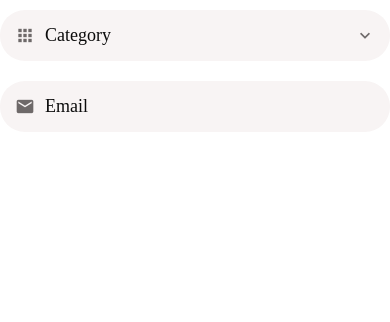
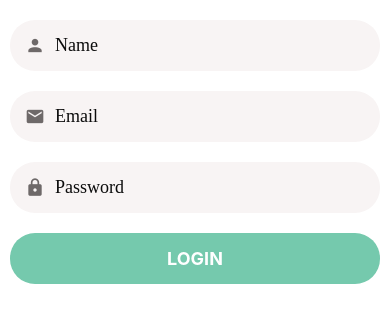
Before and after one commit to janikasavela/DogHub, a React Native app: screen / in a window 390 px wide. Shown: the top 322 px of the page. Built offline with nearby package versions, Linux system fonts and the light colour scheme.

Commit message:
kirjautuminen ja rekisteröinti

```diff
--- a/App.js
+++ b/App.js
@@ -2,7 +2,7 @@ import { StatusBar } from 'expo-status-bar';
 import { StyleSheet, Text, View, ViewComponent } from 'react-native';
 import WelcomeScreen from './app/screens/WelcomeScreen';
 import ViewImageScreen from './app/screens/ViewImageScreen';
-import React from 'react';
+import React, { useState } from 'react';
 
 import AppText from './app/components/AppText';
 import Card from './app/components/Card';
@@ -15,14 +15,12 @@ import AccountScreen from './app/screens/AccountScreen';
 import ListingScreen from './app/screens/ListingScreen';
 import AppPicker from './app/components/AppPicker';
 import AppTextInput from './app/components/AppTextInput';
+import LoginScreen from './app/screens/LoginScreen';
+import RegisterScreen from './app/screens/RegisterScreen';
 
 export default function App() {
-  return  (
-<Screen>
-  <AppPicker icon="apps" placeholder="Category"/>
-  <AppTextInput icon="email" placeholder="Email"/>
-</Screen>
-  );
+
+  return  <RegisterScreen/>
 }
 
 const styles = StyleSheet.create({
--- a/app/components/AppPicker.js
+++ b/app/components/AppPicker.js
@@ -5,9 +5,11 @@ import { MaterialCommunityIcons } from '@expo/vector-icons';
 import defaultStyles from '../config/styles';
 import AppText from './AppText';
 import Screen from './Screen';
+import { FlatList } from 'react-native-gesture-handler';
+import PickerItem from './PickerItem';
 
 
-function AppPicker({icon, placeholder, ...otherProps}) {
+function AppPicker({icon, items, onSelectItem, placeholder, selectedItem}) {
     const [modalVisible, setModalVisible] = useState(false)
 
     return (
@@ -15,13 +17,25 @@ function AppPicker({icon, placeholder, ...otherProps}) {
     <TouchableWithoutFeedback onPress={() => setModalVisible(true)}>
         <View style={styles.container}>
           { icon &&  <MaterialCommunityIcons name={icon} size={20} color={defaultStyles.colors.medium} style={styles.icon}/>}
-            <AppText style={styles.text}>{placeholder}</AppText>
+            <AppText style={styles.text}>{selectedItem ? selectedItem.label : placeholder}</AppText>
             <MaterialCommunityIcons name="chevron-down" size={20} color={defaultStyles.colors.medium}/>
         </View>
         </TouchableWithoutFeedback>
         <Modal visible={modalVisible} animationType='slide'>
             <Screen>
             <Button title="close" onPress={() => setModalVisible(false)}/>
+            <FlatList
+            data={items}
+            keyExtractor={item => item.value.toString()}
+            renderItem={({item}) =>
+        <PickerItem
+           label={item.label}
+           onPress={() => {
+            setModalVisible(false)
+            onSelectItem(item)
+           }}
+        />}
+            />
             </Screen>
         </Modal>
         </>
--- /dev/null
+++ b/app/components/PickerItem.js
@@ -0,0 +1,19 @@
+import React from 'react';
+import { TouchableOpacity, StyleSheet } from 'react-native';
+import AppText from './AppText';
+
+function PickerItem({label, onPress}) {
+    return (
+        <TouchableOpacity onPress={onPress}>
+            <AppText style={styles.text}>{label}</AppText>
+        </TouchableOpacity>
+    );
+}
+
+const styles = StyleSheet.create({
+    text: {
+        padding: 20
+    }
+})
+
+export default PickerItem;
--- /dev/null
+++ b/app/components/forms/AppForm.js
@@ -0,0 +1,20 @@
+import React from 'react';
+import { Formik } from 'formik';
+
+function AppForm({initialValues, onSubmit, validationSchema, children}) {
+    return (
+        <Formik
+        initialValues={initialValues}
+        onSubmit={onSubmit}
+        validationSchema={validationSchema}
+        >
+            {() => (
+                <>
+                {children}
+                </>
+            )}
+        </Formik>
+    );
+}
+
+export default AppForm;
--- /dev/null
+++ b/app/components/forms/AppFormField.js
@@ -0,0 +1,22 @@
+import React from "react";
+import { useFormikContext } from "formik";
+
+import AppTextInput from "../AppTextInput";
+import ErrorMessage from "./ErrorMessage";
+
+function AppFormField({ name, ...otherProps }) {
+  const { setFieldTouched, handleChange, errors, touched } = useFormikContext();
+
+  return (
+    <>
+      <AppTextInput
+        onBlur={() => setFieldTouched(name)}
+        onChangeText={handleChange(name)}
+        {...otherProps}
+      />
+      <ErrorMessage error={errors[name]} visible={touched[name]} />
+    </>
+  );
+}
+
+export default AppFormField;
--- /dev/null
+++ b/app/components/forms/ErrorMessage.js
@@ -0,0 +1,16 @@
+import React from "react";
+import { StyleSheet } from "react-native";
+
+import AppText from "../AppText";
+
+function ErrorMessage({ error, visible }) {
+  if (!visible || !error) return null;
+
+  return <AppText style={styles.error}>{error}</AppText>;
+}
+
+const styles = StyleSheet.create({
+  error: { color: "red" },
+});
+
+export default ErrorMessage;
--- /dev/null
+++ b/app/components/forms/SubmitButton.js
@@ -0,0 +1,14 @@
+import React from 'react';
+import { useFormikContext } from 'formik';
+
+import AppButton from '../AppButton';
+
+function SubmitButton({ title }) {
+ const { handleSubmit } = useFormikContext()
+
+    return (
+        <AppButton title={title} onPress={handleSubmit}/>
+    );
+}
+
+export default SubmitButton;
--- /dev/null
+++ b/app/components/forms/index.js
@@ -0,0 +1,4 @@
+export { default as AppForm } from './AppForm';
+export { default as AppFormField } from './AppFormField';
+export { default as ErrorMessage } from './ErrorMessage';
+export { default as SubmitButton } from './SubmitButton';
--- /dev/null
+++ b/app/screens/LoginScreen.js
@@ -0,0 +1,63 @@
+import React from 'react';
+import { Image, StyleSheet} from 'react-native';
+import * as Yup from 'yup';
+
+import Screen from '../components/Screen';
+import {AppForm, SubmitButton, AppFormField} from '../components/forms';
+
+const validationSchema = Yup.object().shape( {
+  email: Yup.string().required().email().label("Email"),
+  password: Yup.string().required().min(4).label("Password"),
+} )
+
+
+function LoginScreen(props) {
+
+    return (
+        <Screen style={styles.container}>
+            <Image
+            style={styles.logo}
+            source={require("../assets/paw.png")}/>
+            <AppForm
+            initialValues={{email: '', password: ''}}
+            onSubmit={values => console.log(values)}
+            validationSchema={validationSchema}
+            >
+               <AppFormField
+          autoCapitalize="none"
+          autoCorrect={false}
+          icon="email"
+          keyboardType="email-address"
+          name="email"
+          placeholder="Email"
+          textContentType="emailAddress"
+        />
+        <AppFormField
+          autoCapitalize="none"
+          autoCorrect={false}
+          icon="lock"
+          name="password"
+          placeholder="Password"
+          secureTextEntry
+          textContentType="password"
+        />
+            <SubmitButton title="Login"/>
+            </AppForm>
+        </Screen>
+    );
+}
+
+const styles = StyleSheet.create({
+    container: {
+        padding: 10
+    },
+    logo: {
+        width: 80,
+        height: 80,
+        alignSelf: 'center',
+        marginTop: 50,
+        marginBottom: 20
+    }
+})
+
+export default LoginScreen;
--- /dev/null
+++ b/app/screens/RegisterScreen.js
@@ -0,0 +1,67 @@
+import React from 'react';
+import {StyleSheet} from 'react-native';
+import * as Yup from 'yup';
+
+import Screen from '../components/Screen';
+import {AppForm, SubmitButton, AppFormField} from '../components/forms';
+
+const validationSchema = Yup.object().shape( {
+  name: Yup.string().required().label("Name"),
+  email: Yup.string().required().email().label("Email"),
+  password: Yup.string().required().min(4).label("Password"),
+} )
+
+
+function RegisterScreen() {
+
+    return (
+        <Screen style={styles.container}>
+            <AppForm
+            initialValues={{name: '', email: '', password: ''}}
+            onSubmit={values => console.log(values)}
+            validationSchema={validationSchema}
+            >
+          <AppFormField
+          autoCorrect={false}
+          icon="account"
+          name="name"
+          placeholder="Name"
+        />
+               <AppFormField
+          autoCapitalize="none"
+          autoCorrect={false}
+          icon="email"
+          keyboardType="email-address"
+          name="email"
+          placeholder="Email"
+          textContentType="emailAddress"
+        />
+        <AppFormField
+          autoCapitalize="none"
+          autoCorrect={false}
+          icon="lock"
+          name="password"
+          placeholder="Password"
+          secureTextEntry
+          textContentType="password"
+        />
+            <SubmitButton title="Login"/>
+            </AppForm>
+        </Screen>
+    );
+}
+
+const styles = StyleSheet.create({
+    container: {
+        padding: 10
+    },
+    logo: {
+        width: 80,
+        height: 80,
+        alignSelf: 'center',
+        marginTop: 50,
+        marginBottom: 20
+    }
+})
+
+export default RegisterScreen;
--- a/package.json
+++ b/package.json
@@ -14,12 +14,14 @@
     "expo": "~49.0.10",
     "expo-constants": "~14.4.2",
     "expo-status-bar": "~1.6.0",
+    "formik": "^2.1.4",
     "react": "18.2.0",
     "react-dom": "^18.2.0",
     "react-native": "0.72.6",
     "react-native-gesture-handler": "~2.12.0",
     "react-native-simple-radio-button": "^2.7.4",
-    "react-native-web": "^0.19.9"
+    "react-native-web": "^0.19.9",
+    "yup": "^1.3.2"
   },
   "devDependencies": {
     "@babel/core": "^7.20.0"
```
Also changed, not shown: 1 other file (tests, documents, lock files or other folders).
